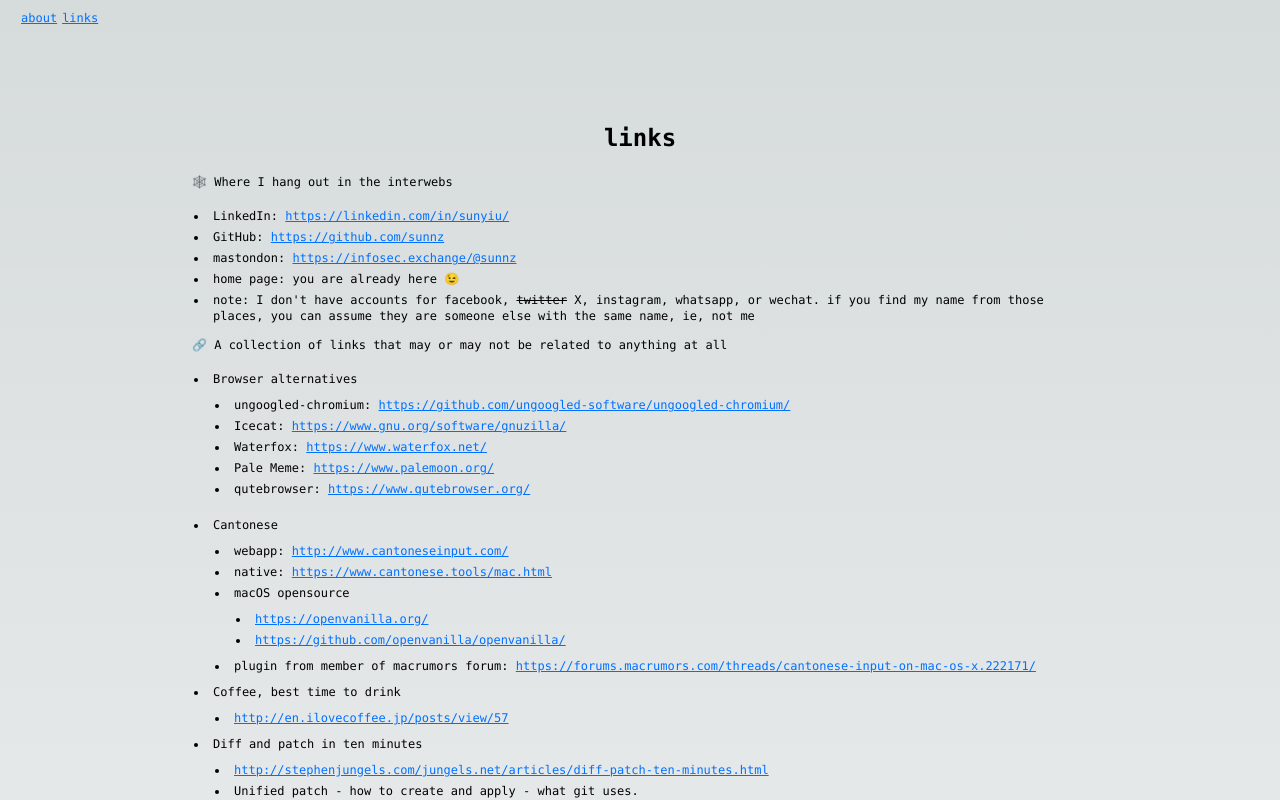
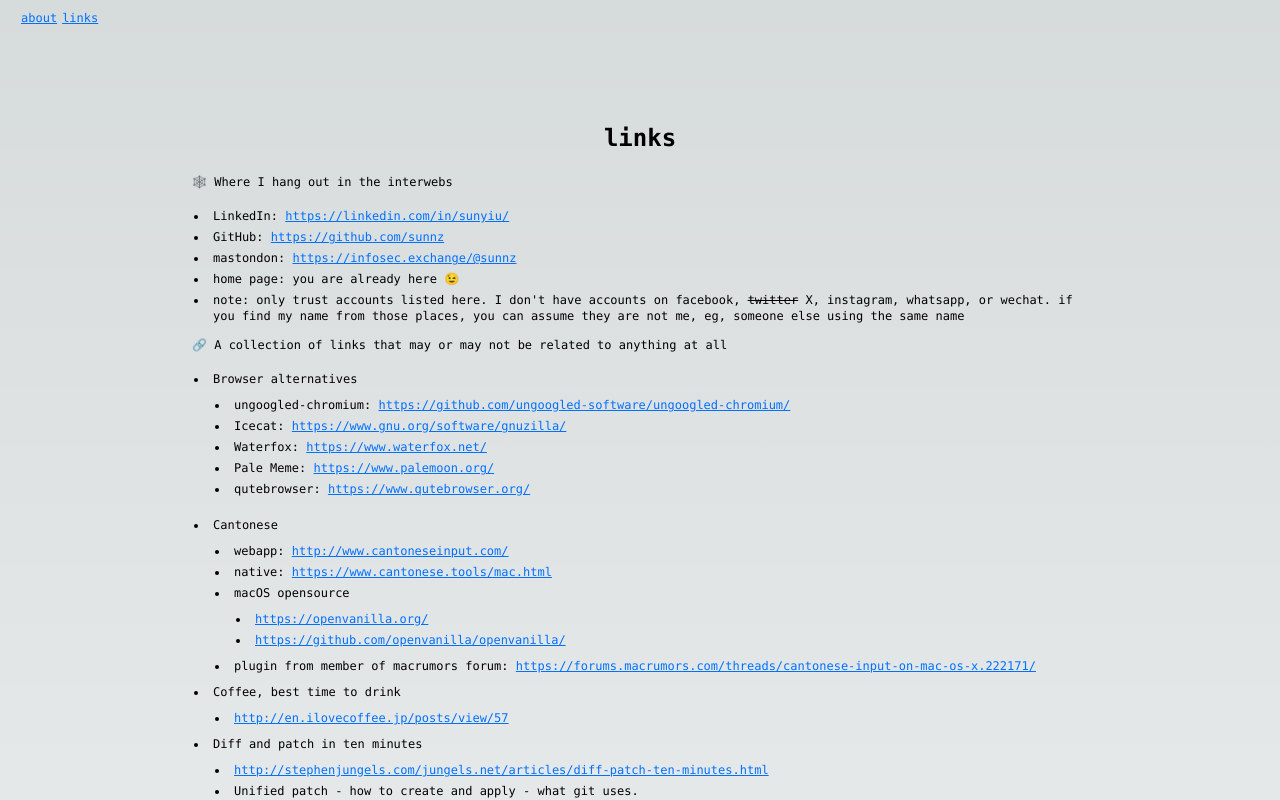
Before and after one commit to sunnz/rex, a Next.js app: page /links in a window 1280 px wide. Shown: the top 800 px of the page. Built offline with nearby package versions, Linux system fonts and the light colour scheme.

Commit message:
Initial commit

```diff
--- a/app/links/page.tsx
+++ b/app/links/page.tsx
@@ -20,9 +20,10 @@ export default function Links() {
         </li>
         <li>home page: you are already here 😉</li>
         <li>
-          note: I don&apos;t have accounts for facebook, <s>twitter</s> X,
-          instagram, whatsapp, or wechat. if you find my name from those places,
-          you can assume they are someone else with the same name, ie, not me
+          note: only trust accounts listed here. I don&apos;t have accounts on
+          facebook, <s>twitter</s> X, instagram, whatsapp, or wechat. if you
+          find my name from those places, you can assume they are not me, eg,
+          someone else using the same name
         </li>
       </ul>
       <p>
```
Also changed, not shown: 1 other file (tests, documents, lock files or other folders).
